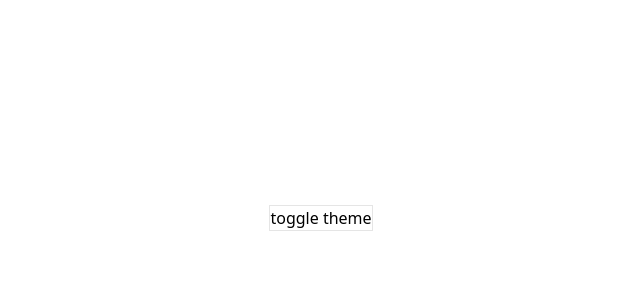
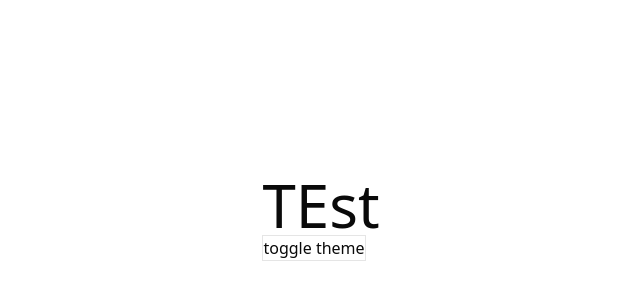
Before and after one commit to egwolk/egwolk-portfolio, a Next.js app: page / in a window 1280 px wide. Shown: the part 182-482 px from the top of the page, without its empty margins (319-959 px from the left). Built offline with nearby package versions, Linux system fonts and the light colour scheme.

Commit message:
feat: enhance layout with animation and improve page structure

```diff
--- a/src/app/globals.css
+++ b/src/app/globals.css
@@ -1,4 +1,5 @@
 @import "tailwindcss";
+@import "tw-animate-css";
 @import "shadcn/tailwind.css";
 
 @custom-variant dark (&:is(.dark *));
--- a/src/app/layout.tsx
+++ b/src/app/layout.tsx
@@ -26,13 +26,14 @@ export default function RootLayout({
   return (
     <html lang="en" suppressHydrationWarning>
       <body
-        className={`${geistSans.variable} ${geistMono.variable} antialiased`}
+        className={`${geistSans.variable} ${geistMono.variable} antialiased
+        min-h-screen grid justify-items-center place-content-center
+        transition-all duration-300`}
       >
         <ThemeProvider
             attribute="class"
             defaultTheme="system"
             enableSystem
-            disableTransitionOnChange
           >
             {children}
           </ThemeProvider>
--- a/src/app/page.tsx
+++ b/src/app/page.tsx
@@ -3,7 +3,8 @@ import { ThemeToggle } from "@/components/theme-toggle";
 
 export default function Home() {
   return (
-    <div className="min-h-screen flex items-center justify-center bg-white dark:bg-black text-black dark:text-white">
+    <div>
+      <h1 className="text-6xl">TEst</h1>
       <ThemeToggle/>
     </div>
   );
```
